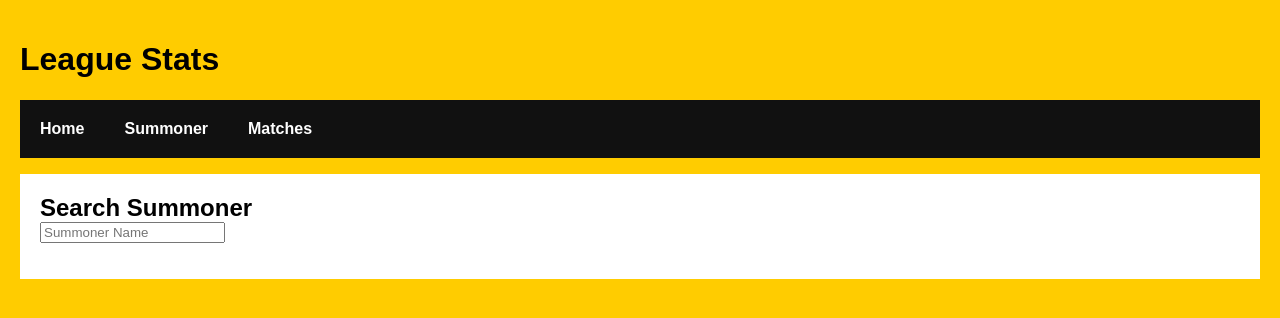
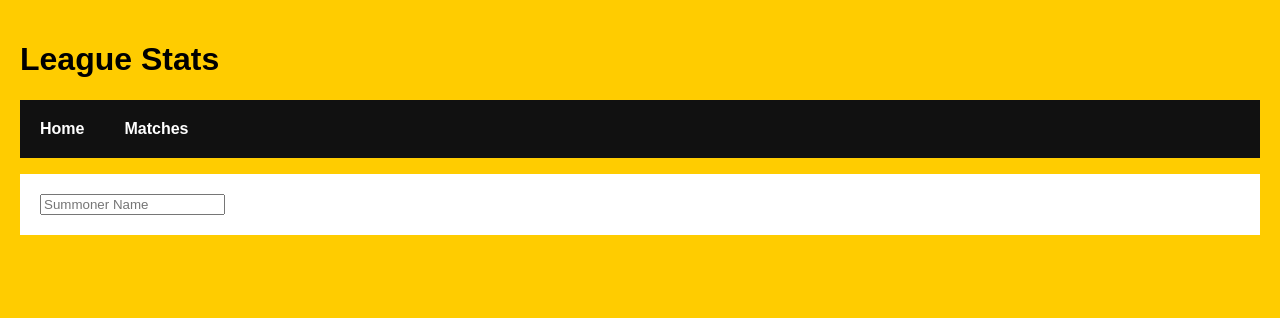
Before and after one commit to robertjawoods/LeagueStats, a React (Create React App) app: page /#/ in a window 1280 px wide. Shown: the top 318 px of the page. Built offline with nearby package versions, Linux system fonts and the light colour scheme.

Commit message:
Finished summoner search and started working on match display

```diff
--- a/package.json
+++ b/package.json
@@ -3,8 +3,8 @@
   "version": "0.1.0",
   "private": true,
   "dependencies": {
+    "axios": "^0.18.0",
     "gh-pages": "^2.0.1",
-    "jquery": "^3.3.1",
     "react": "^16.8.4",
     "react-dom": "^16.8.4",
     "react-router-dom": "^4.3.1",
--- a/src/components/App.js
+++ b/src/components/App.js
@@ -2,9 +2,24 @@ import React,  { Component } from "react";
 import { Route, NavLink, HashRouter } from "react-router-dom";
 import Home from "./Home";
 import Matches from "./Matches";
-import Summoner from "./Summoner";
 
 class App extends Component {
+    state = {
+        encryptedAccountId: ""
+    }
+
+    constructor(props){
+        super(props);
+
+        this.onSummonerSelected = this.onSummonerSelected.bind(this);
+    }
+
+    onSummonerSelected(summoner) {
+        this.setState({
+            encryptedAccountId: summoner.accountId
+        });
+    }
+
     render() {
         return (
             <HashRouter basename={process.env.PUBLIC_URL}>
@@ -12,14 +27,16 @@ class App extends Component {
                     <h1>League Stats</h1>
                     <ul className="navigation-bar">
                         <li><NavLink to="/">Home</NavLink></li>
-                        <li><NavLink to="/summoner">Summoner</NavLink></li>
                         <li><NavLink to="/matches">Matches</NavLink></li>
                     </ul>
 
                     <div className="content">
-                        <Route exact path="/" component={Home} />
-                        <Route path="/summoner" component={Summoner} />
-                        <Route path="/matches" component={Matches} />
+                        <Route exact path="/" render={
+                            (props) => <Home onValidSummoner={this.onSummonerSelected}/>
+                        }/>
+                        <Route path="/matches" render={
+                            (props) =>  <Matches encryptedAccountId={this.state.encryptedAccountId}/>
+                        }/>
                     </div>
                 </div>
             </HashRouter>
--- a/src/components/Home.js
+++ b/src/components/Home.js
@@ -1,17 +1,41 @@
 import React, { Component } from "react";
 import Search from "./Search";
+import Summoner from "./Summoner";
 
-class SearchSummoner extends Component {
+class Home extends Component {
+    state = {
+        summoner: [],
+        status: ""
+    }
 
+    constructor(props) {
+        super(props);
+
+        this.setResponse = this.setResponse.bind(this);
+    }
+
+    setResponse(response) {
+        this.setState({
+            summoner: response.data,
+            status: response.status
+        });
+
+        if (this.state.status === 200) {
+            this.props.onValidSummoner(this.state.summoner);
+        }
+    }
 
     render() {
         return (
             <div>
-                <h2>Search Summoner</h2>
-                <Search />
+                <Search onSummonerChange={this.setResponse} />
+                {
+                    this.state.status === 200 &&
+                    <Summoner summoner={this.state.summoner} />
+                }
             </div>
         );
     }
 }
 
-export default SearchSummoner;
+export default Home;
--- a/src/components/Matches.js
+++ b/src/components/Matches.js
@@ -1,6 +1,25 @@
 import React, { Component } from "react";
+import axios from "axios";
+import { API_URL } from "./constants";
 
 class Matches extends Component {
+    state = {
+        matchData: []
+    }
+
+    componentDidMount() {
+        if (this.props.encryptedAccountId) {
+            axios.get(API_URL + `match/getmatchesbyaccount/${this.props.encryptedAccountId}`)
+            .then((response) => {
+                console.log(response.data);
+
+                this.setState({
+                    matchList: response.data
+                })
+            });
+        }
+    }
+
     render() {
         return (
             <div>
--- a/src/components/Search.js
+++ b/src/components/Search.js
@@ -1,36 +1,44 @@
-import React, {Component} from "react";
+import React, { Component } from "react";
+import axios from "axios";
 import { API_URL } from "./constants.js";
 
 class Search extends Component {
-    state = {
-        summoner: "",
+    constructor(props) {
+        super(props);
+
+        this.onSearchSubmit = this.onSearchSubmit.bind(this);
     }
 
     onSearchSubmit = (e) => {
         e.preventDefault();
 
-       fetch(API_URL + "summoner/GetSummonerByAccountName/" + this.search.value)
-       .then((result) => {
-                this.setState({
-                    summoner: JSON.stringify(result)
-                });
-            })
-        .catch();
+        axios.get(API_URL + "summoner/getsummonerbyaccountname/" + this.search.value)
+            .then((result) => {
+
+
+                this.props.onSummonerChange(result);
+            });
+        // Why is this always catching??
+        // .catch((error) => {
+        //     if (error.response.status === 404) {
+        //         this.setState({
+        //             message: `Unable to find summoner '${this.search.value}'`,
+        //             status: error.response.status,
+        //             summoner: error.data
+        //         });
+        //     }
+        // });
     }
 
-    render ()
-    {
+    render() {
         return (
-            <form onSubmit={(e) => this.onSearchSubmit(e)}>
-                <input placeholder="Summoner Name"
-                ref={input => this.search = input}/>
-                <input type="submit" style={{display: "none"}}/>
-
-                <p>{this.state.summoner}</p>
-            </form>
+            <div>
+                <form onSubmit={(e) => this.onSearchSubmit(e)}>
+                    <input placeholder="Summoner Name" ref={input => this.search = input} />
+                </form>
+            </div>
         );
     }
-
 }
 
 export default Search;
--- a/src/components/Summoner.js
+++ b/src/components/Summoner.js
@@ -1,15 +1,14 @@
 import React, { Component } from "react";
 
 class Summoner extends Component {
-    constructor(props) {
-
-    }
-
     render() {
             return (
                 <div>
-                    <h2>Summoner</h2>
-                    <p>Lorem ipsum dolor sit amet, consectetur adipiscing elit. Mauris eget ligula risus. Quisque malesuada tempor nisl vitae tempus. Suspendisse potenti. Donec placerat risus et quam pulvinar porta nec a tortor. Nam sodales, turpis et semper varius, felis risus aliquam justo, eget faucibus ligula mi sed arcu. Proin faucibus justo et tortor fringilla dictum vitae vel tortor. Integer auctor enim leo, vitae dignissim nibh pellentesque quis. Sed neque mi, cursus sit amet dolor quis, facilisis laoreet dui. Nam sodales venenatis facilisis. Sed quis nulla lobortis, sollicitudin ligula eget, maximus elit. Suspendisse tincidunt enim metus, sit amet cursus nisl tristique sit amet.</p>
+                    <h2>Summoner Name</h2>
+                    <p>{this.props.summoner.name}</p>
+
+                    <h2>Summoner Level</h2>
+                    <p>{this.props.summoner.level}</p>
                 </div>
             );
     }
```
Also changed, not shown: 1 other file (tests, documents, lock files or other folders).
